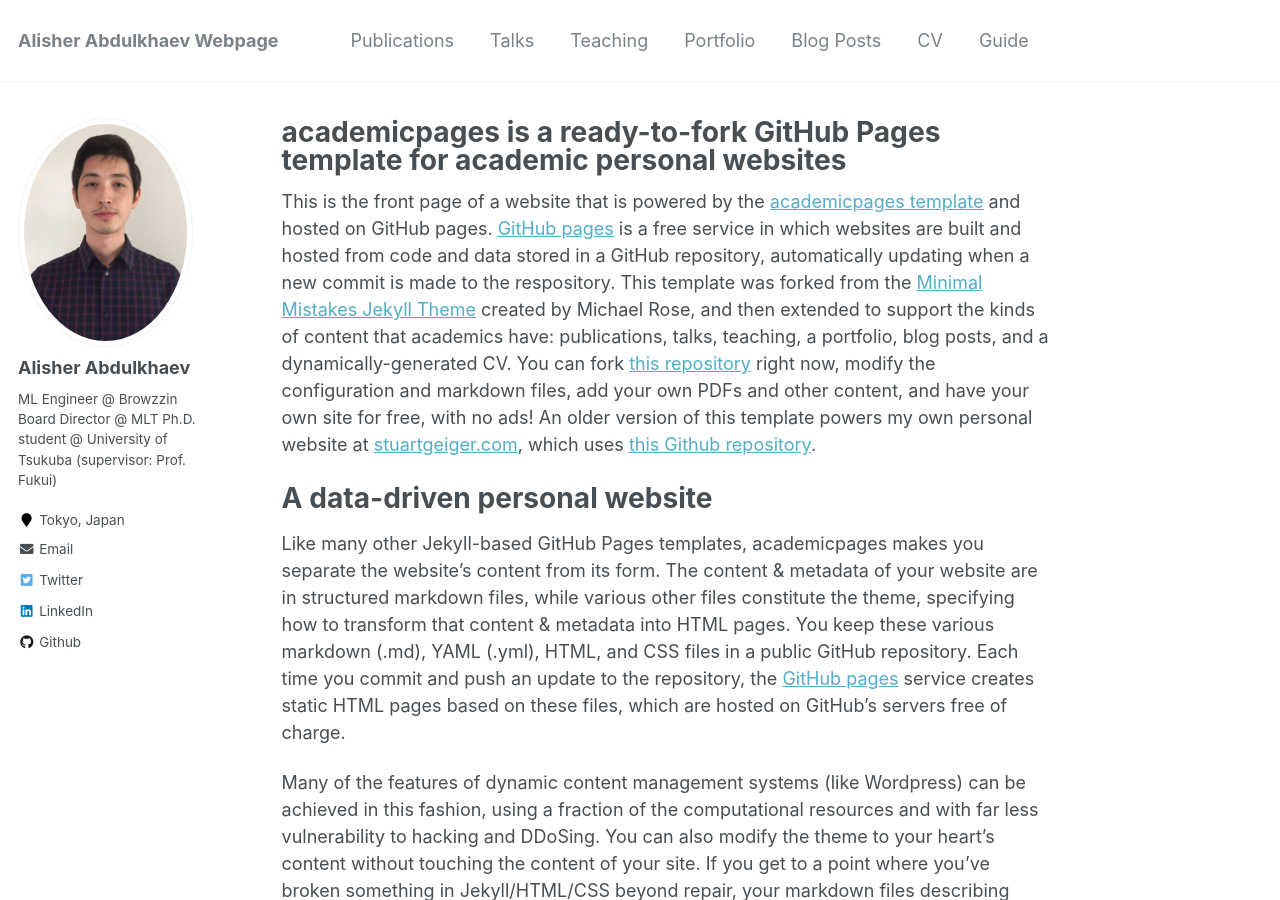
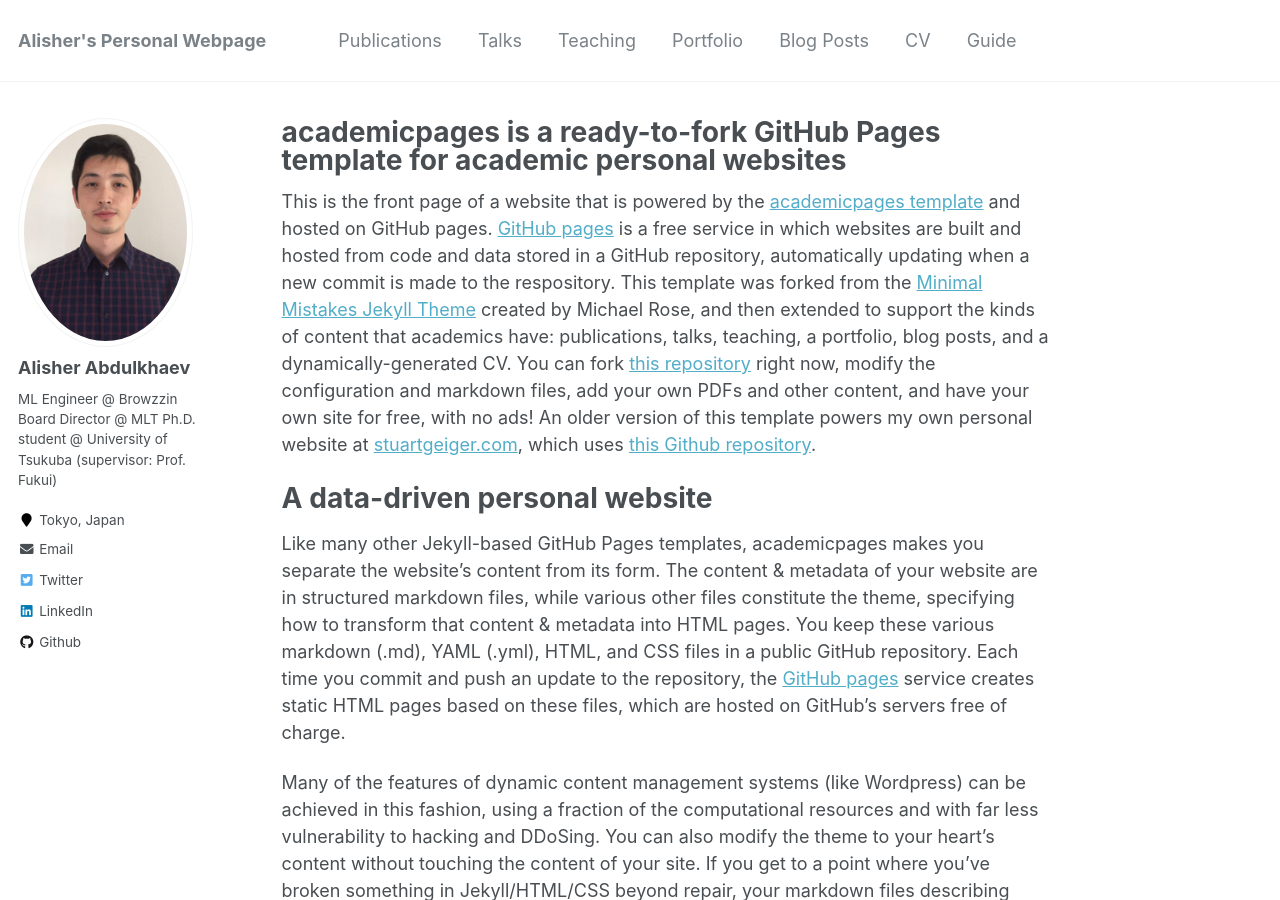
Before and after one commit to vivek37373/alisher-ai.github.io, a Jekyll site: the page built from _pages/about.md, in a window 1280 px wide and 900 px high. Built offline with Jekyll 4.4.1, drawn with Linux system fonts in a browser that asks for light colours.

Commit message:
Update _config.yml

```diff
--- a/_config.yml
+++ b/_config.yml
@@ -7,10 +7,10 @@
 
 # Site Settings
 locale                   : "en-US"
-title                    : "Alisher Abdulkhaev Webpage"
+title                    : "Alisher's Personal Webpage"
 title_separator          : "-"
 name                     : &name "Alisher Abdulkhaev"
-description              : &description "ML Engineer @ Browzzin \ Board Director @ MLT \ Ph.D. student @ University of Tsukuba (supervisor: Prof. Fukui)"
+description              : &description "ML Engineer @ Browzzin   Board Director @ MLT     Ph.D. student @ University of Tsukuba (supervisor: Prof. Fukui)"
 url                      : https://alisher-ai.github.io # the base hostname & protocol for your site e.g. "https://mmistakes.github.io"
 baseurl                  : "" # the subpath of your site, e.g. "/blog"
 repository               : "alisher-ai/alisher-ai.github.io"
```
